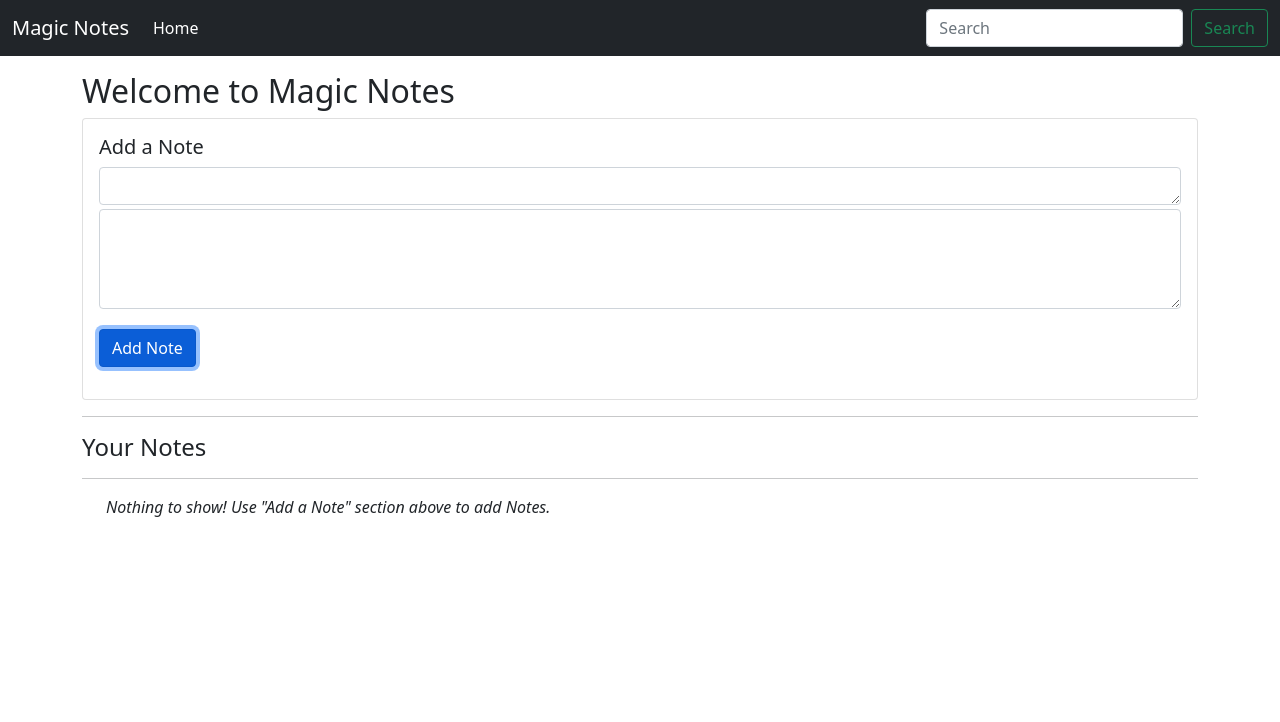
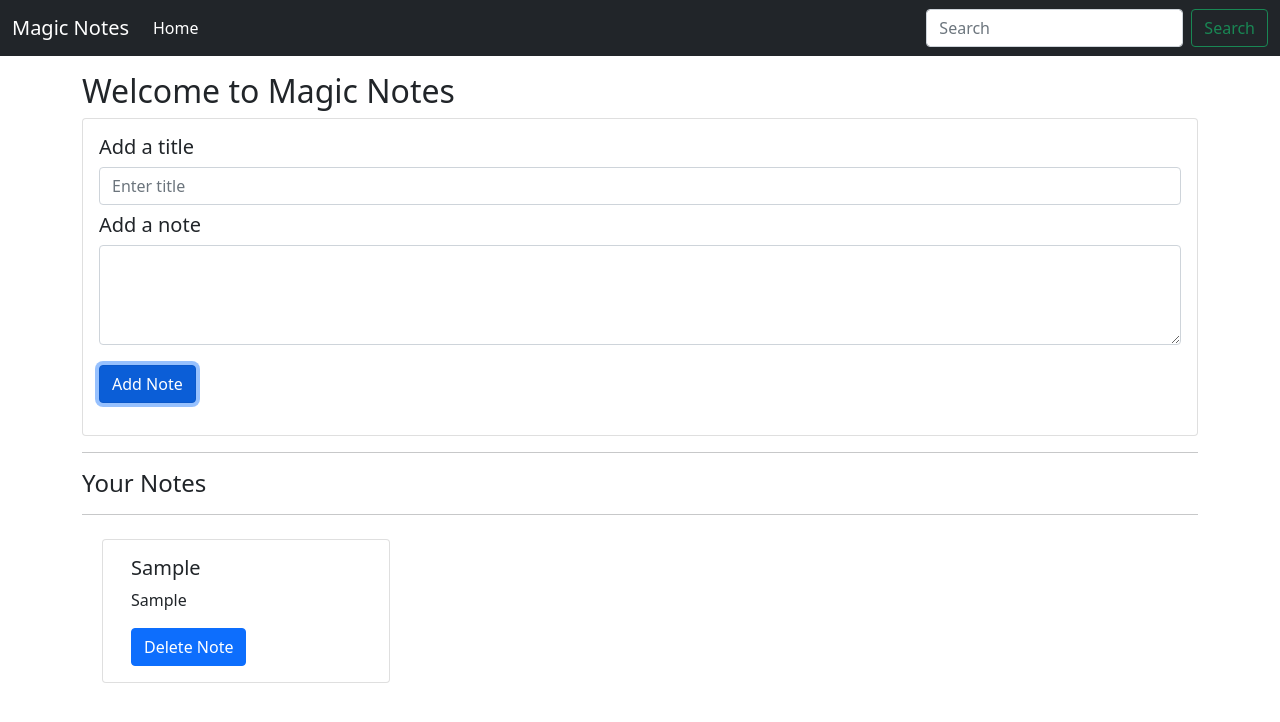
Before and after one commit to utsavipatil/My-Projects, a plain HTML site: page Notes Taking Website/index.html in a window 1280 px wide. Both pictures are taken after typing "Sample", "Sample" into the empty fields and a click on the button "Add Note". Drawn offline with nearby package versions, Linux system fonts and the light colour scheme.

Commit message:
Title & Note

```diff
--- a/Notes Taking Website/app.js
+++ b/Notes Taking Website/app.js
@@ -2,28 +2,28 @@ showNotes(); //User can see saved notes when Reload
 
 //If User Adds a note, store it into Local Storage
 let addBtn = document.getElementById('addBtn');
+
 addBtn.addEventListener('click' , () => {
 
-    let addHead = document.getElementById('addHead');
+    let addTitle = document.getElementById('addTitle');
     let addText = document.getElementById('addText');
     let notes = localStorage.getItem('notes');
-    let title = localStorage.getItem('title');
 
-    if(notes == null || title == null){
-        titleObj = [];
+    if(notes == null){
         notesObj = [];
     }else{
-        titleObj = JSON.parse(title);
         notesObj = JSON.parse(notes); //Convert into Object
     }
 
-    titleObj.push(addHead.value);
-    notesObj.push(addText.value);
+    let myObj = {
+        title: addTitle.value,
+        text: addText.value
+      }
+    notesObj.push(myObj);
 
     localStorage.setItem('notes' , JSON.stringify(notesObj)); //Store into String format
-    localStorage.setItem('title', JSON.stringify());
     addText.value = "";
-    addHead.value = "";
+    addTitle.value = "";
     // console.log(notesObj);
 
     showNotes();
@@ -32,13 +32,10 @@ addBtn.addEventListener('click' , () => {
 // Function to show elements from Local Storage
 function showNotes(){
     let notes = localStorage.getItem('notes');
-    let title = localStorage.getItem('title');
 
-    if(notes == null || title == null){
-        titleObj = [];
+    if(notes == null){
         notesObj = [];
     }else{
-        titleObj = JSON.parse(title);
         notesObj = JSON.parse(notes); //Convert into Object
     }
 
@@ -47,8 +44,8 @@ function showNotes(){
     notesObj.forEach((element , index) => {
         html += `<div class="noteCard my-2 mx-2 card" style="width: 18rem;">
         <div class="card-body">
-          <h5 class="card-title">${titleObj[index]}</h5>
-          <p class="card-text">${element}</p>
+          <h5 class="card-title">${element.title}</h5>
+          <p class="card-text">${element.text}</p>
           <button id="${index}" onclick="deleteNote(this.id)" class="btn btn-primary">Delete Note</button>
         </div>
       </div>`;
@@ -68,19 +65,14 @@ function showNotes(){
 function deleteNote(index){
     // console.log('I am deleting Note', Number(index) + 1 );
     let notes = localStorage.getItem('notes');
-    let title = localStorage.getItem('title');
 
-    if(notes == null || title == null){
-        titleObj = [];
+    if(notes == null){
         notesObj = [];
     }else{
-        titleObj = JSON.parse(title);
         notesObj = JSON.parse(notes);
     }
 
-    titleObj.splice(index , 1); //start from index and delete 1 note
     notesObj.splice(index , 1);
-    localStorage.setItem('title' , JSON.stringify(titleObj)); //Store into String format
     localStorage.setItem('notes' , JSON.stringify(notesObj)); //Store into String format
     showNotes();
 }
@@ -92,13 +84,12 @@ searchText.addEventListener('input' , () => {
     let noteCards = document.getElementsByClassName('noteCard');
 
     Array.from(noteCards).forEach(element => {
-        let cardHead = element.getElementsByTagName("h5")[0].innerText.toLowerCase();
         let cardText = element.getElementsByTagName("p")[0].innerText.toLowerCase();
         // console.log(cardText);
 
         let inputValue = searchText.value.toLowerCase(); //Case InSensitive
 
-        if(cardText.includes(inputValue) || cardHead.includes(inputValue)){
+        if(cardText.includes(inputValue)){
             element.style.display = "block";
         }else{
             element.style.display = "none";
--- a/Notes Taking Website/index.html
+++ b/Notes Taking Website/index.html
@@ -45,12 +45,11 @@
             <h2>Welcome to Magic Notes</h2>
             <div class="card" >
                 <div class="card-body">
-                  <h5 class="card-title">Add a Note</h5>
+                    <h5 class="card-title">Add a title</h5>
+                    <input type="text" class="form-control" id="addTitle" aria-describedby="addTitle" placeholder="Enter title">
                   <div class="form-floating">
-                    <textarea class="form-control my-1 p-0" placeholder="Enter Title" id="addHead" ></textarea>
-                    <!-- <label for="addHead">Enter Title</label> -->
-                    <textarea class="form-control my-1 p-0" placeholder="Enter Notes" id="addText" ></textarea>
-                    <!-- <label for="addText">Enter Notes</label> -->
+                    <h5 class="card-title my-2">Add a note</h5>
+                    <textarea class="form-control my-1 p-0" placeholder="Enter Notes" id="addText"></textarea>
                   </div>
                   <button class="btn btn-primary my-3" id="addBtn">Add Note</button>
                 </div>
```
